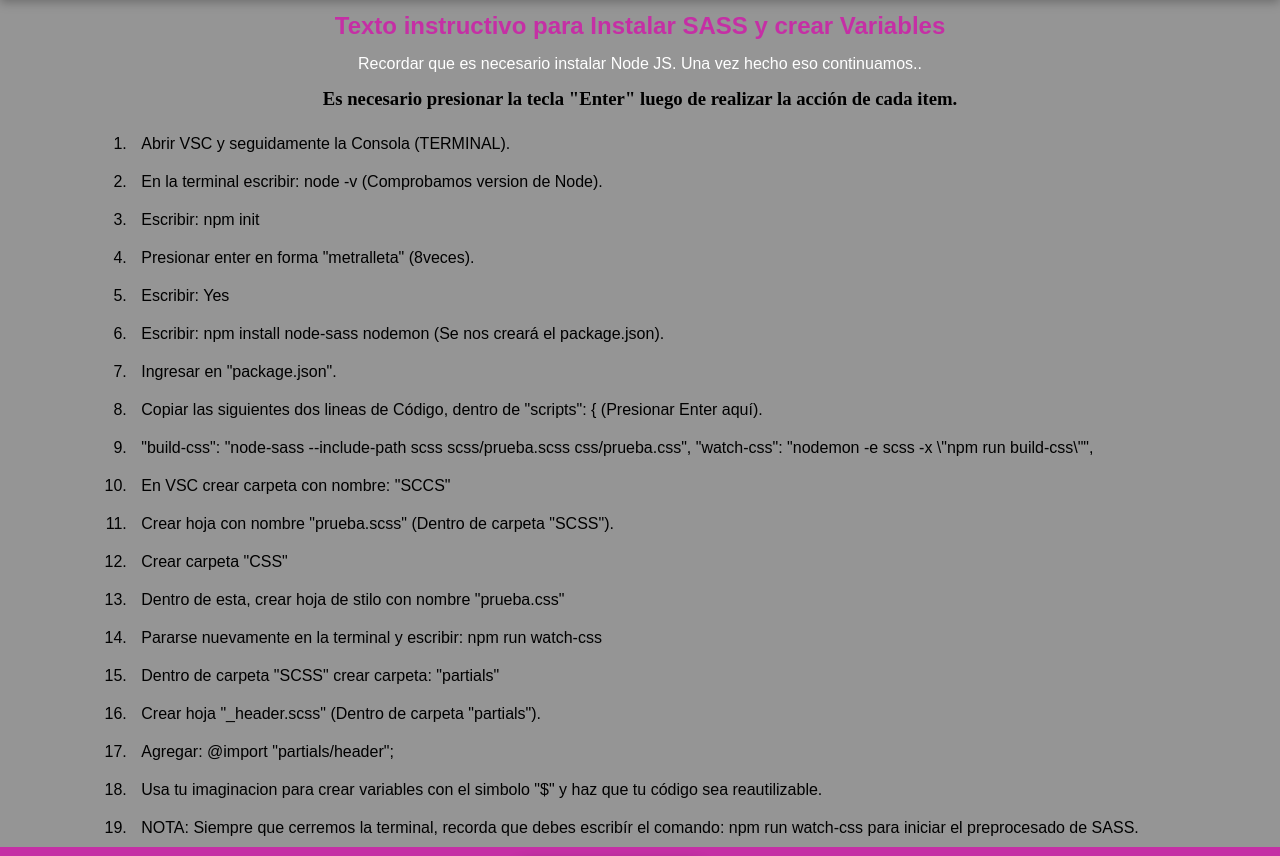
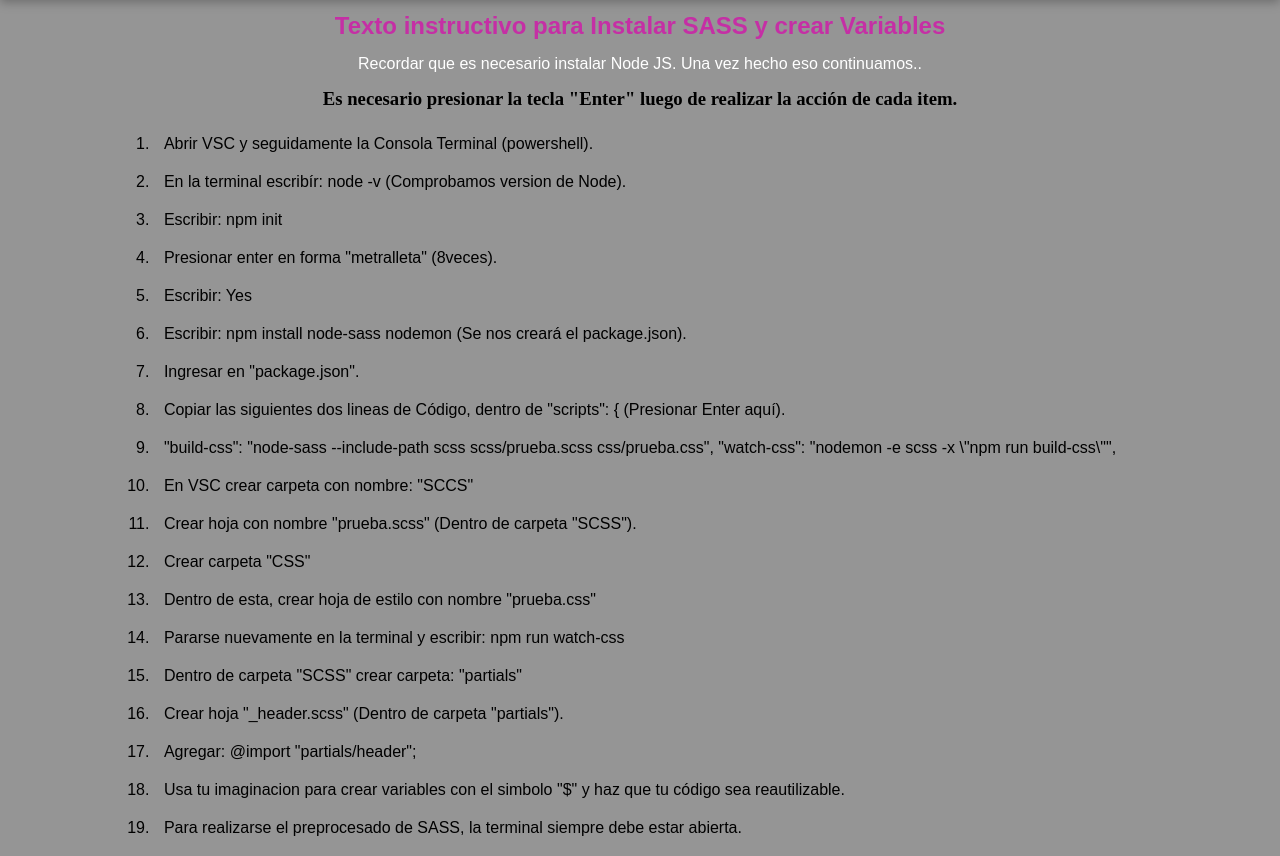
Before and after one commit to germankern/Texto-Instructivo-Aplicando-SASS, a website: page index.html in a window 1280 px wide. Shown: the part 71-927 px from the top of the page. Drawn offline with Linux system fonts and the light colour scheme.

Commit message:
corrigiendo ortografía de items

```diff
--- a/index.html
+++ b/index.html
@@ -20,26 +20,27 @@
         <h3>Es necesario presionar la tecla "Enter" luego de realizar la acción de cada item.</h3>
         <!-- LISTA ORDENADA -->
         <ol>
-            <li>Abrir VSC y seguidamente la Consola (TERMINAL).</li>
-            <li>En la terminal escribir: node -v (Comprobamos version de Node).</li>
+            <li>Abrir VSC y seguidamente la Consola Terminal (powershell).</li>
+            <li>En la terminal escribír: node -v (Comprobamos version de Node).</li>
             <li>Escribir: npm init</li>
             <li>Presionar enter en forma "metralleta" (8veces).</li>
             <li>Escribir: Yes</li>
             <li>Escribir: npm install node-sass nodemon (Se nos creará el package.json).</li>
             <li>Ingresar en "package.json".</li>
-            <li>Copiar las siguientes dos lineas de Código, dentro de "scripts": { (Presionar Enter aquí). </li>
+            <li>Copiar las siguientes dos lineas de Código, dentro de "scripts": { (Presionar Enter aquí).</li>
             <li>"build-css": "node-sass --include-path scss scss/prueba.scss css/prueba.css",
                 "watch-css": "nodemon -e scss -x \"npm run build-css\"",</li>
             <li>En VSC crear carpeta con nombre: "SCCS"</li>
             <li>Crear hoja con nombre "prueba.scss" (Dentro de carpeta "SCSS").</li>
             <li>Crear carpeta "CSS"</li>
-            <li>Dentro de esta, crear hoja de stilo con nombre "prueba.css"</li>
+            <li>Dentro de esta, crear hoja de estilo con nombre "prueba.css"</li>
             <li>Pararse nuevamente en la terminal y escribir: npm run watch-css</li>
             <li>Dentro de carpeta "SCSS" crear carpeta: "partials" </li>
             <li>Crear hoja "_header.scss" (Dentro de carpeta "partials").</li>
             <li>Agregar: @import "partials/header";</li>
             <li>Usa tu imaginacion para crear variables con el simbolo "$" y haz que tu código sea reautilizable.</li>
-            <li>NOTA: Siempre que cerremos la terminal, recorda que debes escribír el comando: npm run watch-css para iniciar el preprocesado de SASS.</li>
+            <li>Para realizarse el preprocesado de SASS, la terminal siempre debe estar abierta.</li>
+            <li>NOTA: Si cerraste la terminal, volvé a ejecutár el comando: npm run watch-css (Item 14).</li>
         </ol>
     </main>
     <!-- FOOTER -->
--- a/scss/partials/_main.scss
+++ b/scss/partials/_main.scss
@@ -20,7 +20,7 @@ main {
         padding: $padding;
     }
     ol {
-        list-style: decimal;
+
         li {
             font-family: Arial, Helvetica, sans-serif;
             text-align: left;
```
Also changed, not shown: css/prueba.css.
